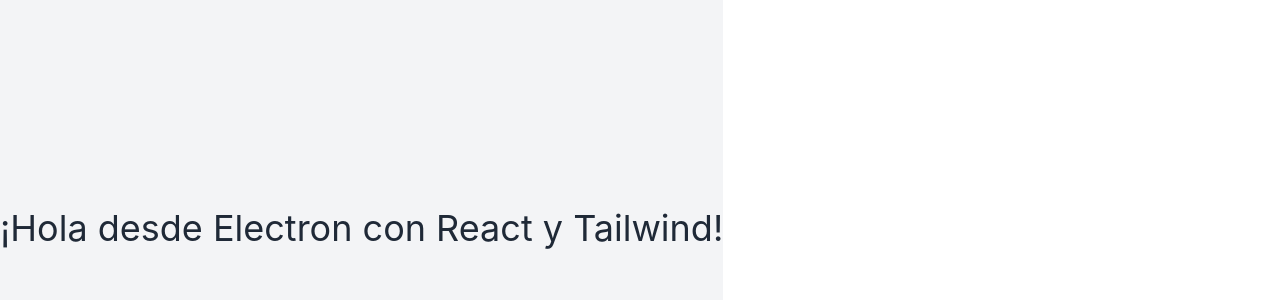
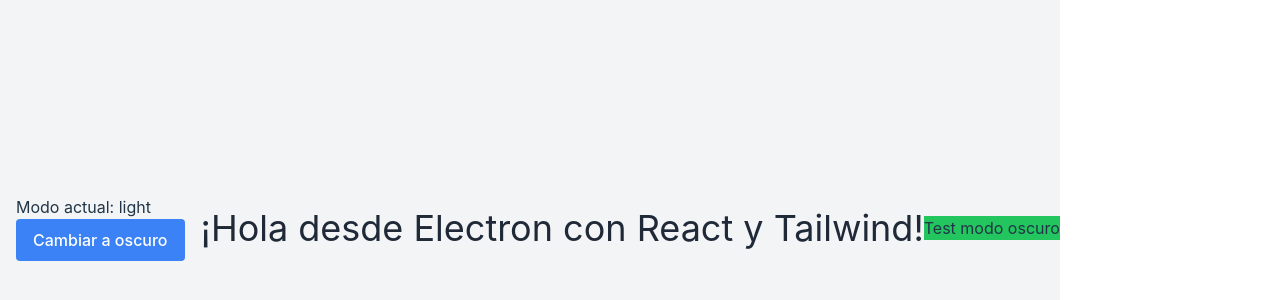
Before and after one commit to WonderboostSV/WonderboostDesktop, a React (Vite) app: page / in a window 1280 px wide. Shown: the part 172-472 px from the top of the page. Built offline with nearby package versions, Linux system fonts and the light colour scheme.

Commit message:
prueba de funcionalidad

```diff
--- /dev/null
+++ b/postcss.config.cjs
@@ -0,0 +1,6 @@
+module.exports = {
+    plugins: {
+      tailwindcss: {},
+      autoprefixer: {},
+    },
+  };
--- a/src/components/Sidebar.jsx
+++ b/src/components/Sidebar.jsx
@@ -0,0 +1,19 @@
+import { useTheme } from '../contexts/ThemeContext';
+
+const Sidebar = () => {
+  const { theme, toggleTheme } = useTheme();
+
+  return (
+    <div className="p-4">
+      <p>Modo actual: {theme}</p>
+      <button
+        onClick={toggleTheme}
+        className="px-4 py-2 text-white bg-blue-500 rounded hover:bg-blue-600"
+      >
+        Cambiar a {theme === 'light' ? 'oscuro' : 'claro'}
+      </button>
+    </div>
+  );
+};
+
+export default Sidebar;
--- a/src/contexts/ThemeContext.jsx
+++ b/src/contexts/ThemeContext.jsx
@@ -0,0 +1,36 @@
+import { createContext, useState, useEffect, useContext } from 'react';
+
+// Crear el contexto del tema
+const ThemeContext = createContext();
+
+// Proveedor del tema
+export const ThemeProvider = ({ children }) => {
+    const [theme, setTheme] = useState(
+        localStorage.getItem('theme') || 'light' // Guardar el tema seleccionado en localStorage
+    );
+
+    useEffect(() => {
+        if (theme === 'dark') {
+            document.documentElement.classList.add('dark');
+            console.log("Modo oscuro activado");
+        } else {
+            document.documentElement.classList.remove('dark');
+            console.log("Modo claro activado");
+        }
+        localStorage.setItem('theme', theme);
+    }, [theme]);
+
+
+    const toggleTheme = () => {
+        setTheme((prevTheme) => (prevTheme === 'light' ? 'dark' : 'light'));
+    };
+
+    return (
+        <ThemeContext.Provider value={{ theme, toggleTheme }}>
+            {children}
+        </ThemeContext.Provider>
+    );
+};
+
+// Hook personalizado para usar el contexto del tema
+export const useTheme = () => useContext(ThemeContext);
--- a/src/main.js
+++ b/src/main.js
@@ -15,7 +15,7 @@
     width: 800,
     height: 600,
     webPreferences: {
-      preload: path.resolve(__dirname, 'preload.js'),
+      preload: path.join(__dirname, 'preload.js'),
       contextIsolation: true,
       enableRemoteModule: false,
       nodeIntegration: false,
--- a/src/main.jsx
+++ b/src/main.jsx
@@ -1,10 +1,13 @@
-import { StrictMode } from 'react'
-import { createRoot } from 'react-dom/client'
-import './styles/index.css'
-import App from './App.jsx'
+import React from 'react';
+import ReactDOM from 'react-dom/client';
+import App from './App';
+import { ThemeProvider } from './contexts/ThemeContext';
+import './styles/index.css';
 
-createRoot(document.getElementById('root')).render(
-  <StrictMode>
-    <App />
-  </StrictMode>,
-)
+ReactDOM.createRoot(document.getElementById('root')).render(
+  <React.StrictMode>
+    <ThemeProvider>
+      <App />
+    </ThemeProvider>
+  </React.StrictMode>
+);
--- a/src/pages/Home.jsx
+++ b/src/pages/Home.jsx
@@ -1,7 +1,15 @@
+import Sidebar from "../components/Sidebar";
+
 const Home = () => {
   return (
     <div className="h-screen flex items-center justify-center bg-gray-100 dark:bg-gray-900">
-      <h1 className="text-4xl text-gray-800 dark:text-gray-200">¡Hola desde Electron con React y Tailwind!</h1>
+      <Sidebar />
+      <h1 className="text-4xl text-gray-800 dark:text-gray-200">
+        ¡Hola desde Electron con React y Tailwind!
+      </h1>
+      <div className="debug-dark-mode">
+        Test modo oscuro
+      </div>
     </div>
   );
 };
--- a/src/preload.js
+++ b/src/preload.js
@@ -1,4 +1,4 @@
 // Comunicación segura entre Electron y tu app
 window.electron = {
-    // Puedes exponer métodos aquí para usarlos desde React
+
   };
--- a/src/styles/index.css
+++ b/src/styles/index.css
@@ -6,16 +6,12 @@
   font-family: Inter, system-ui, Avenir, Helvetica, Arial, sans-serif;
   line-height: 1.5;
   font-weight: 400;
-
-  color-scheme: light dark;
-  color: rgba(255, 255, 255, 0.87);
-  background-color: #242424;
-
   font-synthesis: none;
   text-rendering: optimizeLegibility;
   -webkit-font-smoothing: antialiased;
   -moz-osx-font-smoothing: grayscale;
 }
+
 
 a {
   font-weight: 500;
@@ -70,3 +66,9 @@
     background-color: #f9f9f9;
   }
 }
+
+@layer utilities {
+  .debug-dark-mode {
+    @apply dark:bg-red-500 bg-green-500;
+  }
+}
--- a/tailwind.config.js
+++ b/tailwind.config.js
@@ -1,5 +1,6 @@
 /** @type {import('tailwindcss').Config} */
 module.exports = {
+  darkMode: 'class', // Habilitar modo oscuro basado en clase
   content: [
     "./index.html",
     "./src/**/*.{js,jsx,ts,tsx}"
@@ -7,6 +8,5 @@
   theme: {
     extend: {}
   },
-  darkMode: 'class', // Habilitar modo oscuro basado en clase
   plugins: []
 };
```
